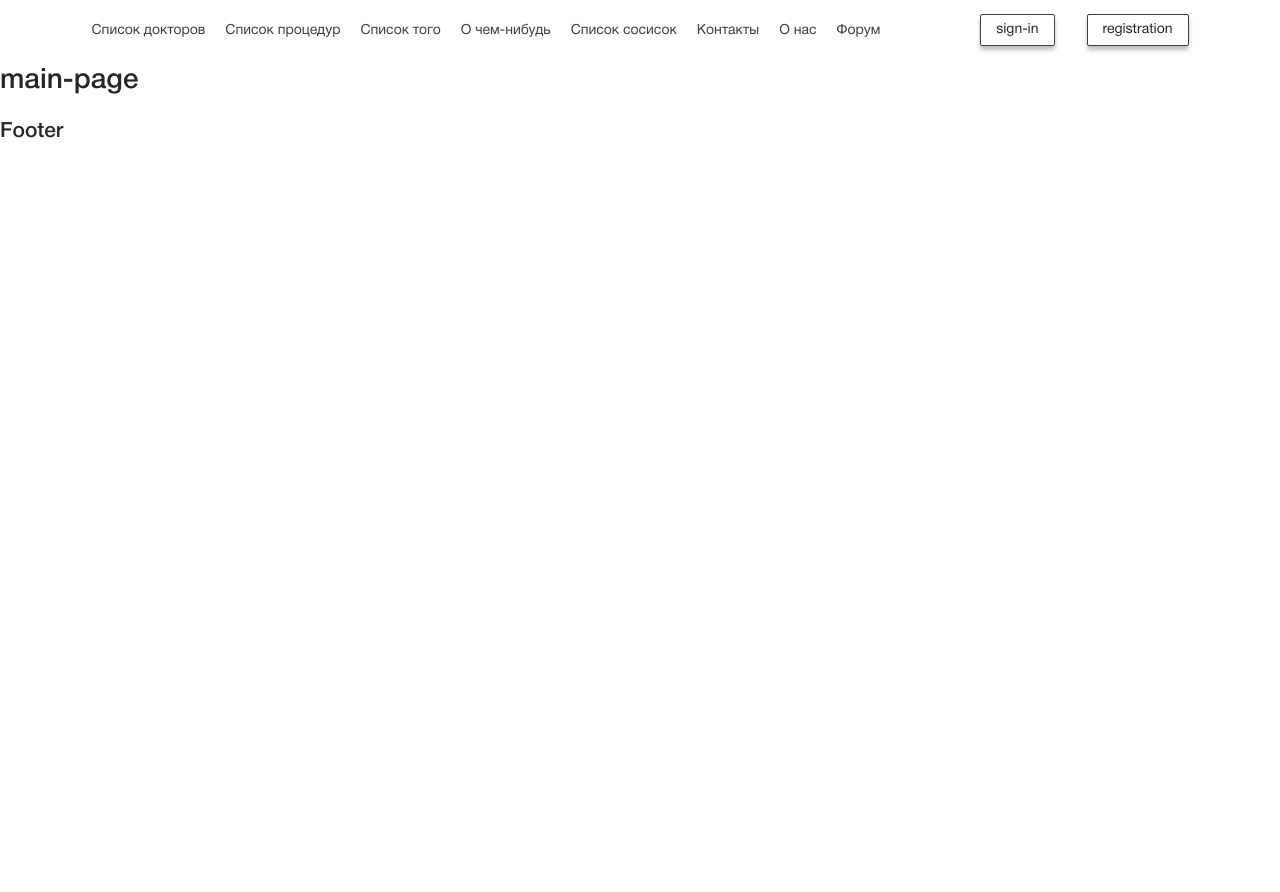
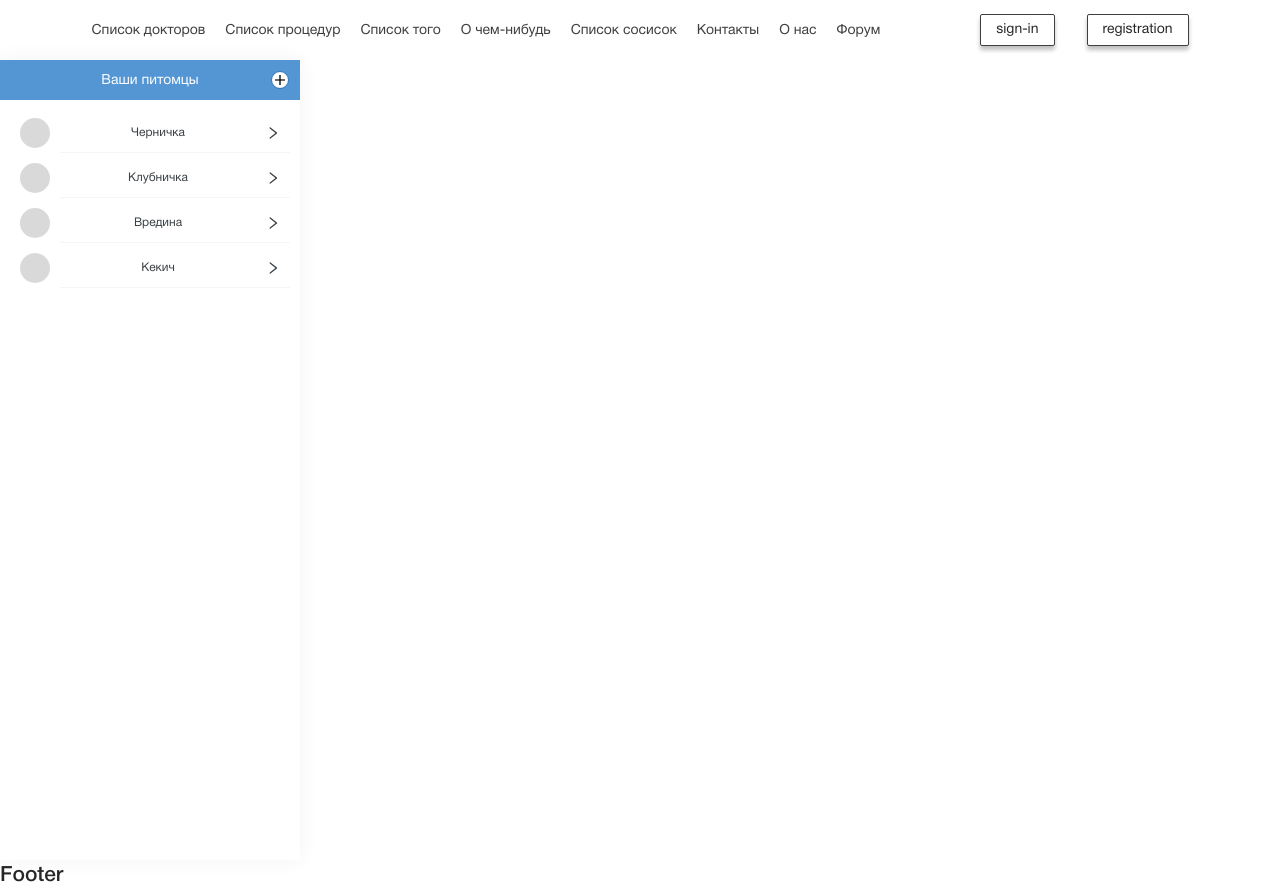
Before and after one commit to AlexVedernikoff/Vet-clinic-for-wolfik, a React (Create React App) app: page / in a window 1280 px wide. Before the commit the page ends 800 px from the top, so only its background shows below. Built offline with nearby package versions, Linux system fonts and the light colour scheme.

Commit message:
VC-19: Created PetSidebar desktop version

```diff
--- a/src/app/App.tsx
+++ b/src/app/App.tsx
@@ -1,7 +1,6 @@
 import { BrowserRouter as Router, Routes, Route } from 'react-router-dom';
 import SignIn from '../components/forms/sign-in/SignIn';
 import { SignUp } from '../components/forms/sing-up/SignUp';
-import PetSidebar from '../components/PetSidebar/PetSidebar';
 import { Header } from '../components/header/Header';
 import AdminPage from '../pages/admin-page';
 import ClientPage from '../pages/client-page';
--- a/src/components/PetSidebar/PetSidebar.module.scss
+++ b/src/components/PetSidebar/PetSidebar.module.scss
@@ -1,31 +1,119 @@
 $main-color: #5496d4;
-$border-color: #d9d9d9;
+$text-color: #FEFEFE;
+$pet-name: #3A4045;
 
-.header {
+.petsidebar {
+  box-shadow: 0px 0px 20px rgba(18, 38, 63, 0.05);
+  display: flex;
+  flex-direction: column;
   width: 300px;
-  height: 46px;
-  background: $main-color;
-  border: 1px solid $border-color;
-  border-radius: 2px;
-  display: flex;
-  padding: 5px;
-  .label {
+  height: 100vh;
+  .header {
     cursor: default;
-    margin: 0 auto;
-    color: #fff;
-    align-self: center;
+    position: relative;
+    display: flex;
+    align-items: center;
+    justify-content: center;
+    height: 40px;
+    background-color: $main-color;
+    .title {
+      color: $text-color;
+    }
+    .addpet {
+      cursor: pointer;
+      width: 18px;
+      height: 18px;
+      background: #fff;
+      border: 1.2px solid #2E75B7;
+      border-radius: 50%;
+      display: flex;
+      align-items: center;
+      justify-content: center;
+      position: absolute;
+      transform: translateX(130px);
+      span {
+        color: #000;
+        font-weight: 400;
+        font-size: 20px;
+      }
+    }
   }
-  .addpet {
-    align-self: center;
+  .petlist {
+    padding: 10px;
+    list-style: none;
+    .pet-checked {
+      background: rgba(84, 150, 212, 0.2);
+      .pet-avatar {
+        border: 1.5px solid #2E75B7;
+      }
+    }
+    .pet::after {
+      content: '';
+      width: 230px;
+      height: 1px;
+      background-color: #f5f5f5;
+      border-radius: 1px;
+      position: absolute;
+      transform: translate(40px, 20px);
+    }
+    .pet-checked,
+    .pet {
+      position: relative;
+      transition: .3s;
+      cursor: pointer;
+      height: 45px;
+      padding: 0 10px;
+      display: flex;
+      justify-content: space-between;
+      align-items: center;
+      border-radius: 3px;
+      .pet-avatar {
+        width: 30px;
+        height: 30px;
+        background: #D9D9D9;
+        border-radius: 50%;
+        span {
+          visibility: hidden;
+        }
+      }
+      .pet-name {
+        color: $pet-name;
+        font-size: 12px;
+        line-height: 15px;
+      }
+      .open,
+      .closed {
+        color: #3A4045;
+        transition: rotate .2s;
+      }
+      .open {
+        rotate: 90deg;
+        transition: rotate .2s;
+      }
+    }
+    .buttons {
+      display: flex;
+      justify-content: space-between;
+      padding: 10px;
+      .edit,
+      .delete {
+        border: none;
+        text-shadow: none;
+        box-shadow: none;
+        font-size: 11px;
+        line-height: 13px;
+        width: 125px;
+        border-radius: 3px;
+        &:hover {
+          filter: opacity(85%);
+        }
+      }
+      .edit {
+        background-color: $main-color;
+      }
+      .delete {
+        background-color: #E8454D;
+      }
+    }
   }
 }
-
-.sidebar {
-  width: 300px;
-  height: 90vh;
-  // border: 1px solid #ccc;
-}
-
-.panel {
-  text-align: center;
-}
--- a/src/components/PetSidebar/PetSidebar.tsx
+++ b/src/components/PetSidebar/PetSidebar.tsx
@@ -1,53 +1,68 @@
-import { Button, Collapse } from 'antd';
-import { EditOutlined, DeleteOutlined, PlusOutlined } from '@ant-design/icons';
+import { DeleteFilled, EditFilled, RightOutlined } from '@ant-design/icons';
+import { useState } from 'react';
+import { Button } from 'antd';
 import css from './PetSidebar.module.scss';
 
 interface Pets {
   id: number;
   name: string;
+  checked?: boolean;
 }
 
-// Вымышленные данные
-const petsData: Pets[] = [
-  { id: 1, name: 'Belka' },
-  { id: 2, name: 'Strelka' },
-  { id: 3, name: 'Bulka' },
-  { id: 4, name: 'Keks' },
-  { id: 5, name: 'Pumba' },
-  { id: 6, name: 'Pikachu' },
-  { id: 7, name: 'Rex' },
-];
-
-const { Panel } = Collapse;
-
-// Функция создания панели
-const createPanel = (id: number, name: string): JSX.Element => (
-  <Panel header={name} key={id} className={css.panel}>
-    <Button
-      className={css.addpet}
-      type="primary"
-      icon={<EditOutlined />}
-      style={{ marginRight: 3 }}
+const petListItem = (pet: Pets, cb: (id: number) => void): JSX.Element => (
+  <li key={pet.id}>
+    <div
+      className={pet.checked ? css['pet-checked'] : css.pet}
+      onClick={() => cb(pet.id)}
+      aria-hidden="true"
     >
+      <div className={css['pet-avatar']}>
+        <span>0</span>
+      </div>
+      <span className={css['pet-name']}>{pet.name}</span>
+      <RightOutlined className={pet.checked ? css.open : css.closed} />
+    </div>
+    {pet.checked && (
+      <div className={css.buttons}>
+        <Button className={css.edit} icon={<EditFilled />} type="primary">
           Редактировать
         </Button>
-    <Button type="primary" icon={<DeleteOutlined />}>
+        <Button className={css.delete} icon={<DeleteFilled />} type="primary">
           Удалить
         </Button>
-  </Panel>
+      </div>
+    )}
+  </li>
 );
 
-// JSX Element
-const PetSidebar = (): JSX.Element => (
-  <aside className={css.sidebar}>
-    <div className={css.header}>
-      <span className={css.label}>Ваши питомцы</span>
-      <Button shape="circle" icon={<PlusOutlined />} />
-    </div>
-    <Collapse accordion expandIconPosition="end">
-      {petsData.map((pet: Pets) => createPanel(pet.id, pet.name))}
-    </Collapse>
+const PetSidebar = (): JSX.Element => {
+  const [petsData, setPetsData] = useState([
+    { id: 1, name: 'Черничка', checked: false },
+    { id: 2, name: 'Клубничка', checked: false },
+    { id: 3, name: 'Вредина', checked: false },
+    { id: 4, name: 'Кекич', checked: false },
+  ]);
+
+  const updatePetsData = (id: number) => {
+    const newPetsData = petsData.map((pet) => (pet.id === id
+      ? { ...pet, checked: !pet.checked }
+      : { ...pet, checked: false }));
+    setPetsData(newPetsData);
+  };
+
+  return (
+    <aside className={css.petsidebar}>
+      <header className={css.header}>
+        <span className={css.title}>Ваши питомцы</span>
+        <button type="button" className={css.addpet}>
+          <span>+</span>
+        </button>
+      </header>
+      <ul className={css.petlist}>
+        {petsData.map((pet) => petListItem(pet, updatePetsData))}
+      </ul>
     </aside>
   );
+};
 
 export default PetSidebar;
--- a/src/pages/main-page.tsx
+++ b/src/pages/main-page.tsx
@@ -1,3 +1,5 @@
-const MainPage = (): JSX.Element => <h1>main-page</h1>;
+import PetSidebar from '../components/PetSidebar/PetSidebar';
+
+const MainPage = (): JSX.Element => <PetSidebar />;
 
 export default MainPage;
```
Lines whose indentation alone changed are shown as unchanged.
